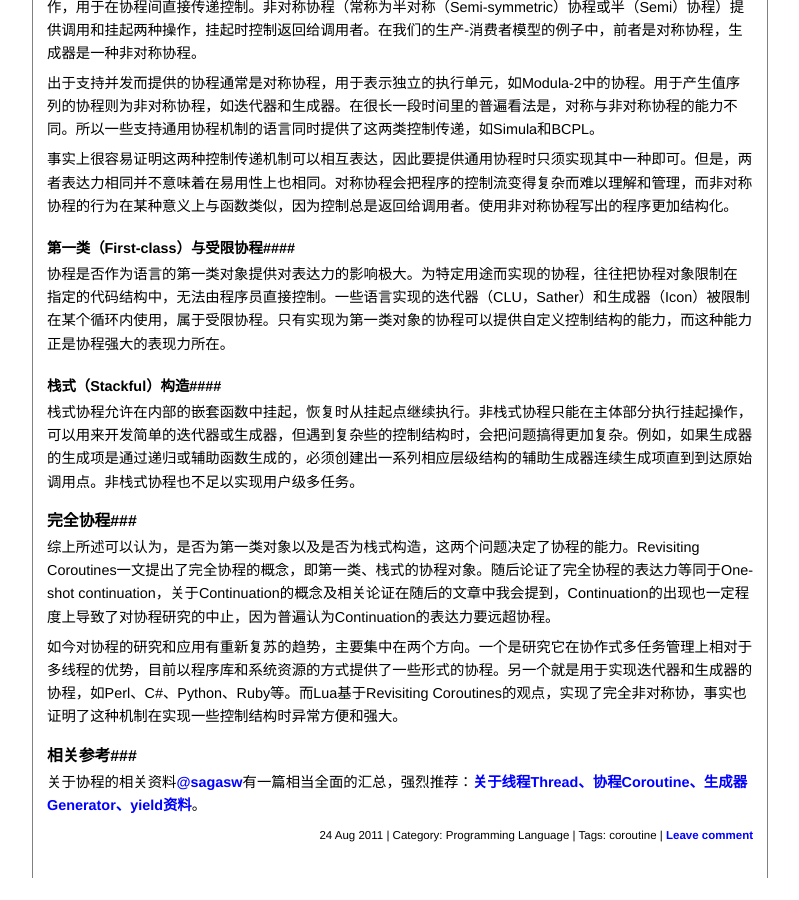
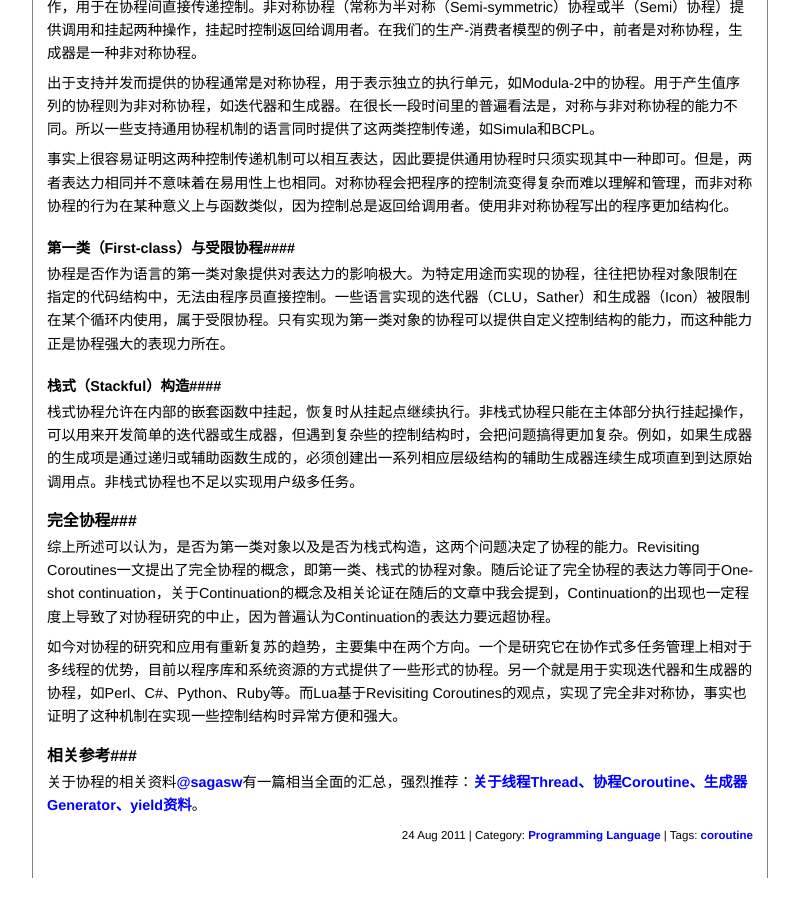
Before and after one commit to ravenwang/ravenwang.github.com, a Jekyll site: the page built from index.html, in a window 1280 px wide and 900 px high, scrolled down 1893 px. Shown: the whole window, without its empty margins (170-969 px from the left). Built offline with Jekyll 4.4.1, drawn with Linux system fonts in a browser that asks for light colours; Markdown is read by kramdown in place of the engine named in the settings; comment, search, counter and statistics services are not loaded.

Commit message:
add category & tags links to post tail

```diff
--- a/index.html
+++ b/index.html
@@ -19,9 +19,12 @@ layout: default
 	</div>
 	<div class="links">
 		{{ post.date | date_to_string }} |
-		Category: {{ post.category }} |
-		Tags: {{ post.tags }} |
-		<a href="{{ post.url }}#comments">Leave comment</a>
+		Category: <a href="/categories/{{ post.category | replace:' ','-' | downcase }}">{{ post.category }}</a> |
+		Tags:
+		{% for tag in post.tags %}
+		<a href="/tags/{{ tag | replace:' ','-' | downcase }}">{{ tag }}</a>
+		{% endfor %}
+
 	</div>
 </div>
 
```
Also changed, not shown: _layouts/post.html (+5 -2 lines).
